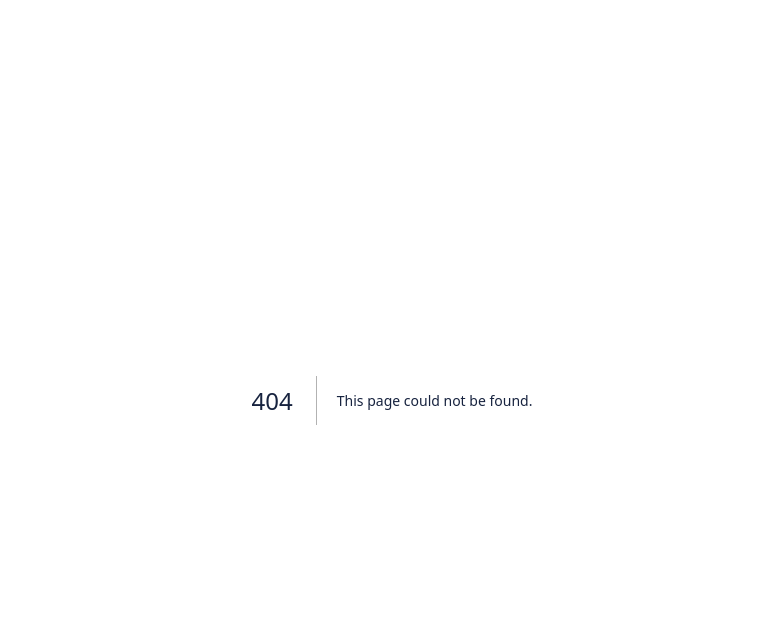
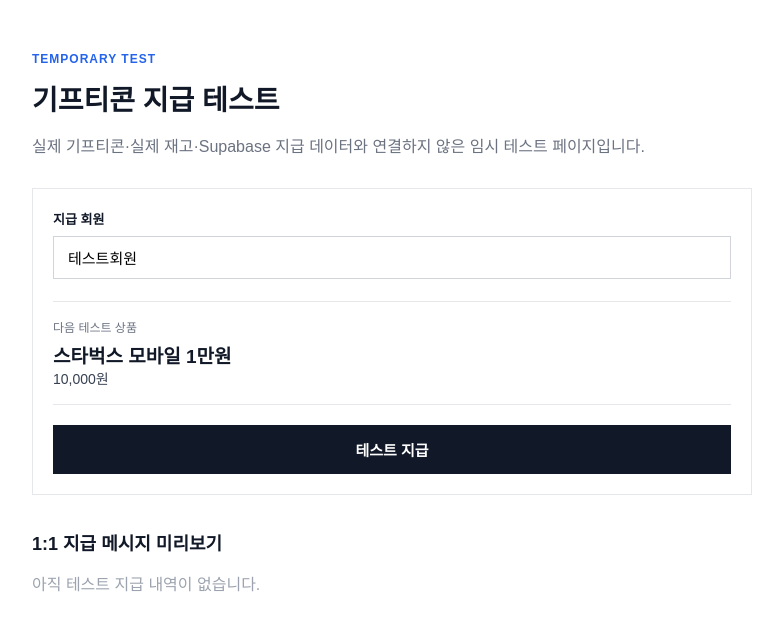
Before and after one commit to ai-so20/26, a Next.js app: page /gift-test in a window 1280 px wide. Before the commit this address had no page. Shown: the top 630 px of the page, without its empty margins (248-1031 px from the left). Built offline with nearby package versions, Linux system fonts and the light colour scheme.

Commit message:
Add temporary gift delivery test page

```diff
--- /dev/null
+++ b/app/gift-test/page.js
@@ -0,0 +1,63 @@
+'use client';
+
+import { useMemo, useState } from 'react';
+
+const SAMPLE_GIFTS = [
+  { name: '스타벅스 모바일 1만원', amount: 10000 },
+  { name: '배달의민족 모바일 3만원', amount: 30000 },
+  { name: 'CU 모바일 5,000원', amount: 5000 },
+];
+
+export default function GiftTestPage() {
+  const [index, setIndex] = useState(0);
+  const [member, setMember] = useState('테스트회원');
+  const [history, setHistory] = useState([]);
+  const gift = SAMPLE_GIFTS[index % SAMPLE_GIFTS.length];
+  const fakeUrl = useMemo(() => `https://example.com/gift-test/${index + 1}`, [index]);
+
+  function sendGift() {
+    const row = {
+      id: Date.now(),
+      member: member.trim() || '테스트회원',
+      product_name: gift.name,
+      amount: gift.amount,
+      gift_url: fakeUrl,
+      sent_at: new Date().toLocaleString('ko-KR'),
+    };
+    setHistory((prev) => [row, ...prev]);
+    setIndex((v) => v + 1);
+  }
+
+  return (
+    <main style={{maxWidth:720,margin:'0 auto',padding:'40px 20px',fontFamily:'Arial, sans-serif',color:'#111827'}}>
+      <p style={{fontSize:12,fontWeight:700,color:'#2563eb',letterSpacing:1}}>TEMPORARY TEST</p>
+      <h1 style={{fontSize:28,margin:'8px 0'}}>기프티콘 지급 테스트</h1>
+      <p style={{color:'#6b7280',lineHeight:1.6}}>실제 기프티콘·실제 재고·Supabase 지급 데이터와 연결하지 않은 임시 테스트 페이지입니다.</p>
+
+      <section style={{border:'1px solid #e5e7eb',padding:20,marginTop:28}}>
+        <label style={{display:'block',fontSize:13,fontWeight:700,marginBottom:8}}>지급 회원</label>
+        <input value={member} onChange={(e)=>setMember(e.target.value)} style={{width:'100%',boxSizing:'border-box',padding:'12px 14px',border:'1px solid #d1d5db',fontSize:15}} />
+
+        <div style={{marginTop:22,padding:'16px 0',borderTop:'1px solid #e5e7eb',borderBottom:'1px solid #e5e7eb'}}>
+          <div style={{fontSize:12,color:'#6b7280'}}>다음 테스트 상품</div>
+          <strong style={{display:'block',fontSize:19,marginTop:6}}>{gift.name}</strong>
+          <span style={{fontSize:14,color:'#374151'}}>{gift.amount.toLocaleString()}원</span>
+        </div>
+
+        <button onClick={sendGift} style={{width:'100%',marginTop:20,padding:'14px',border:0,background:'#111827',color:'white',fontWeight:800,fontSize:15,cursor:'pointer'}}>테스트 지급</button>
+      </section>
+
+      <section style={{marginTop:34}}>
+        <h2 style={{fontSize:18}}>1:1 지급 메시지 미리보기</h2>
+        {history.length === 0 ? <p style={{color:'#9ca3af'}}>아직 테스트 지급 내역이 없습니다.</p> : history.map((item)=>(
+          <article key={item.id} style={{borderLeft:'3px solid #2563eb',padding:'12px 16px',margin:'14px 0',background:'#f9fafb'}}>
+            <strong>{item.member} 회원님께 기프티콘이 지급되었습니다.</strong>
+            <div style={{marginTop:8}}>{item.product_name} · {item.amount.toLocaleString()}원</div>
+            <a href={item.gift_url} target="_blank" rel="noreferrer" style={{display:'inline-block',marginTop:8,color:'#2563eb'}}>임시 기프티콘 링크 열기</a>
+            <div style={{fontSize:12,color:'#9ca3af',marginTop:8}}>{item.sent_at}</div>
+          </article>
+        ))}
+      </section>
+    </main>
+  );
+}
```
